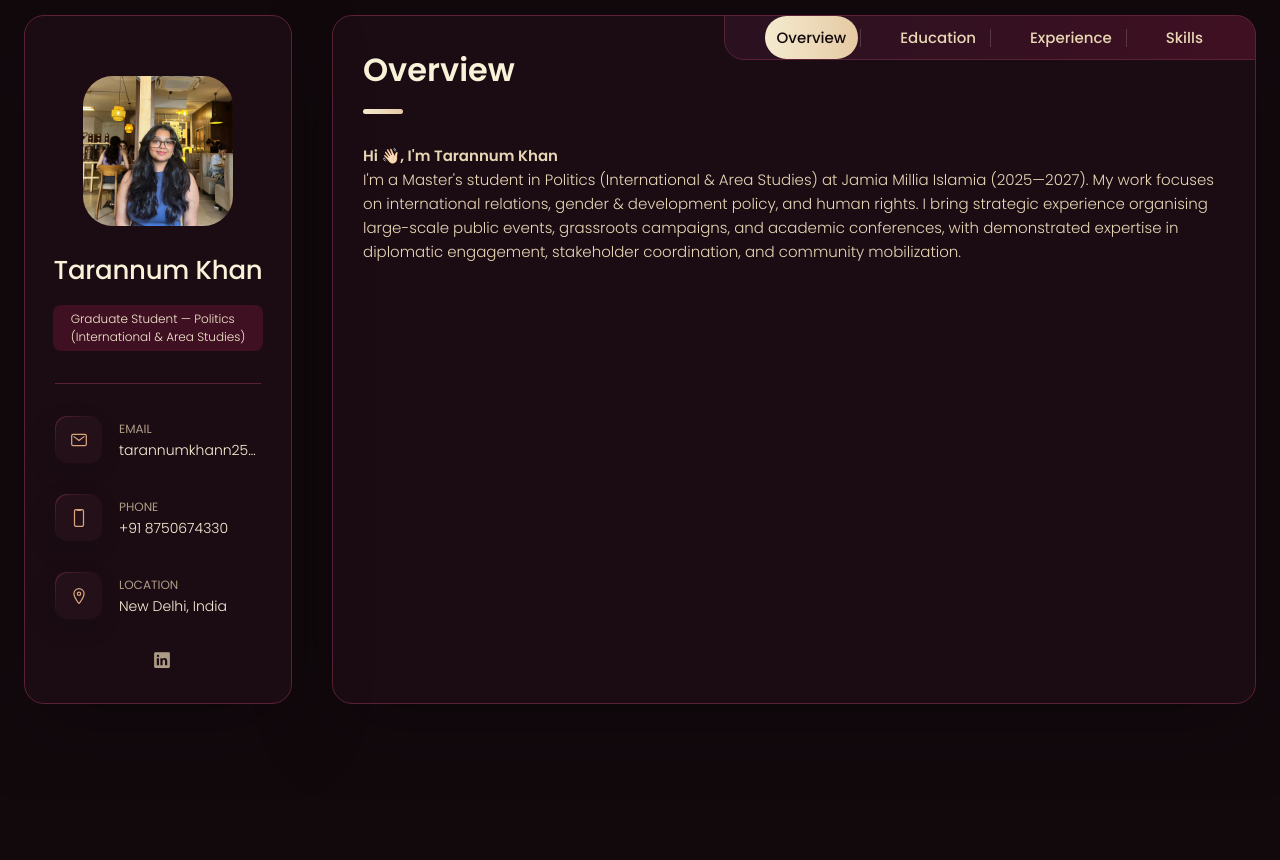
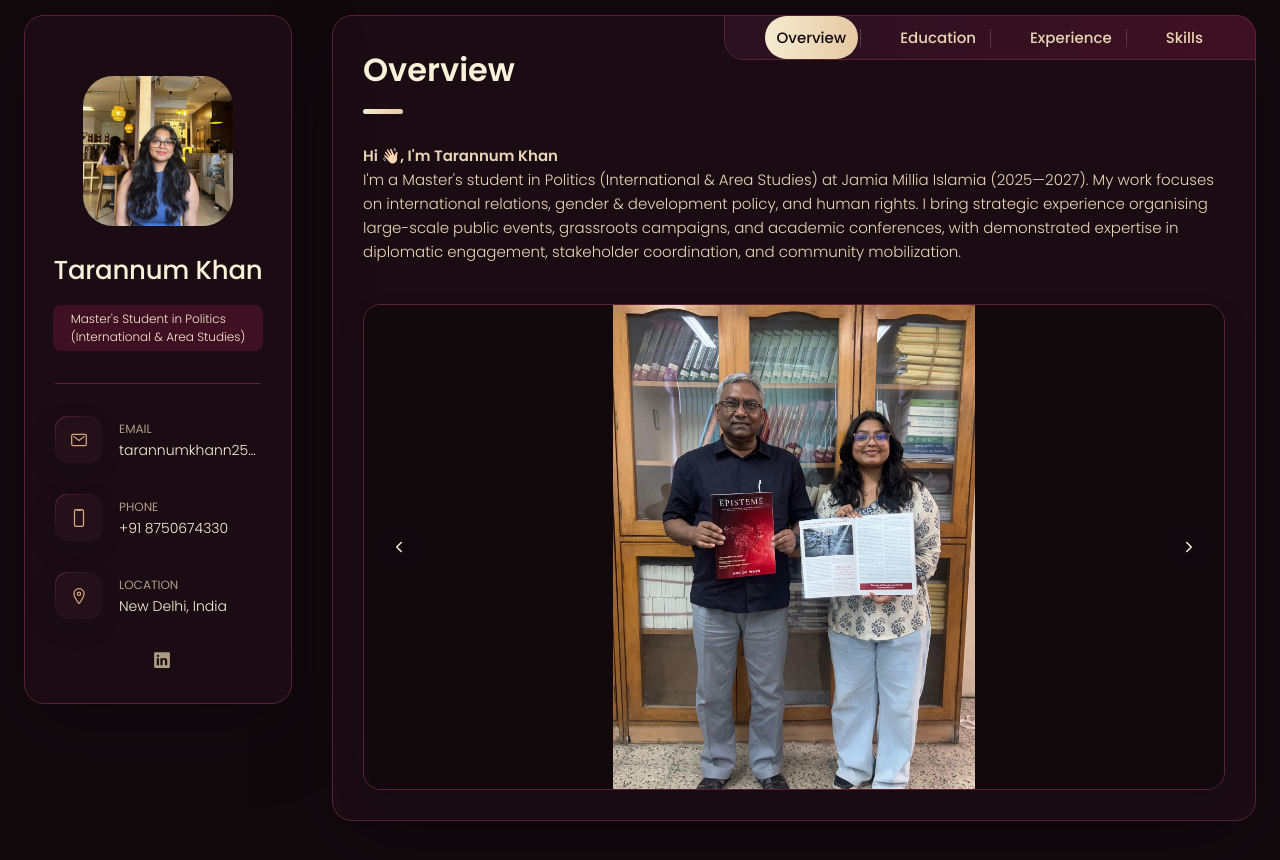
Before and after one commit to tarannumkhann25/tarannumkhann25.github.io, a plain HTML site: page index.html in a window 1280 px wide. Before the commit the page ends 800 px from the top, so only its background shows below. Drawn offline with nearby package versions, Linux system fonts and the light colour scheme.

Commit message:
added carousels

```diff
--- a/assets/css/style.css
+++ b/assets/css/style.css
@@ -540,6 +540,73 @@ main {
 
 .interests-text p { margin-bottom: 15px; }
 
+.overview-carousel {
+  margin-top: 18px;
+}
+
+.carousel-viewport {
+  position: relative;
+  overflow: hidden;
+  border-radius: 18px;
+  border: 1px solid var(--jet);
+  background: var(--bg-gradient-jet);
+  box-shadow: var(--shadow-2);
+}
+
+.carousel-track {
+  position: relative;
+  width: 100%;
+  aspect-ratio: 16 / 9;
+}
+
+.carousel-slide {
+  position: absolute;
+  inset: 0;
+  width: 100%;
+  height: 100%;
+  object-fit: contain;
+  object-position: center;
+  background: var(--smoky-black);
+  opacity: 0;
+  transition: opacity 0.6s ease;
+}
+
+.carousel-slide.active {
+  opacity: 1;
+}
+
+.carousel-control {
+  position: absolute;
+  top: 50%;
+  transform: translateY(-50%);
+  width: 46px;
+  height: 46px;
+  display: grid;
+  place-items: center;
+  background: rgba(18, 9, 13, 0.65);
+  color: var(--white-2);
+  border-radius: 50%;
+  z-index: 2;
+  transition: background var(--transition-2), transform var(--transition-2);
+}
+
+.carousel-control:hover,
+.carousel-control:focus-visible {
+  background: rgba(216, 165, 125, 0.92);
+  color: var(--smoky-black);
+  transform: translateY(-50%) scale(1.04);
+}
+
+.carousel-control.prev { left: 12px; }
+.carousel-control.next { right: 12px; }
+
+@media (max-width: 768px) {
+  .carousel-control {
+    width: 40px;
+    height: 40px;
+  }
+}
+
 
 
 /**
--- a/assets/js/main.js
+++ b/assets/js/main.js
@@ -152,6 +152,58 @@ window.addEventListener("DOMContentLoaded", function () {
     });
   });
 });
+
+// Overview carousel functionality
+const carousel = document.querySelector("[data-carousel]");
+if (carousel) {
+  const slides = Array.from(carousel.querySelectorAll("[data-carousel-slide]"));
+  const prevButton = carousel.querySelector("[data-carousel-prev]");
+  const nextButton = carousel.querySelector("[data-carousel-next]");
+  let currentIndex = 0;
+  let autoplayId;
+
+  const updateCarousel = function (index) {
+    currentIndex = (index + slides.length) % slides.length;
+
+    slides.forEach((slide, slideIndex) => {
+      slide.classList.toggle("active", slideIndex === currentIndex);
+    });
+  };
+
+  const startAutoplay = function () {
+    stopAutoplay();
+    autoplayId = window.setInterval(() => {
+      updateCarousel(currentIndex + 1);
+    }, 4000);
+  };
+
+  const stopAutoplay = function () {
+    if (autoplayId) {
+      window.clearInterval(autoplayId);
+      autoplayId = null;
+    }
+  };
+
+  if (prevButton && nextButton && slides.length > 1) {
+    prevButton.addEventListener("click", function () {
+      updateCarousel(currentIndex - 1);
+      startAutoplay();
+    });
+
+    nextButton.addEventListener("click", function () {
+      updateCarousel(currentIndex + 1);
+      startAutoplay();
+    });
+
+    carousel.addEventListener("mouseenter", stopAutoplay);
+    carousel.addEventListener("mouseleave", startAutoplay);
+  }
+
+  updateCarousel(0);
+  if (slides.length > 1) {
+    startAutoplay();
+  }
+}
 // --------------------------------------------------
 //  Service Worker Registration for Performance & Offline Support
 // --------------------------------------------------
--- a/index.html
+++ b/index.html
@@ -60,7 +60,7 @@
         <div class="info-content">
           <h1 class="name" title="Tarannum Khan">Tarannum Khan</h1>
 
-          <p class="title">Graduate Student — Politics<br>(International & Area Studies)</p>
+          <p class="title">Master's Student in Politics<br>(International & Area Studies)</p>
         </div>
 
         <button class="info_more-btn" data-sidebar-btn>
@@ -189,6 +189,23 @@
         <section class="interests-text">
           <h4 class="hero-title">Hi 👋🏻, I'm Tarannum Khan</h4>
           <p class="hero-subtitle">I'm a Master's student in Politics (International & Area Studies) at Jamia Millia Islamia (2025—2027). My work focuses on international relations, gender & development policy, and human rights. I bring strategic experience organising large-scale public events, grassroots campaigns, and academic conferences, with demonstrated expertise in diplomatic engagement, stakeholder coordination, and community mobilization.</p>
+        </section>
+
+        <section class="overview-carousel" data-carousel>
+          <div class="carousel-viewport">
+            <div class="carousel-track" data-carousel-track>
+              <img class="carousel-slide active" data-carousel-slide src="./assets/images/carousels/1carousel.jpeg" alt="Carousel image 1">
+              <img class="carousel-slide" data-carousel-slide src="./assets/images/carousels/2carousel.jpeg" alt="Carousel image 2">
+              <img class="carousel-slide" data-carousel-slide src="./assets/images/carousels/3carousel.jpeg" alt="Carousel image 3">
+              <img class="carousel-slide" data-carousel-slide src="./assets/images/carousels/4carousel.jpeg" alt="Carousel image 4">
+            </div>
+            <button class="carousel-control prev" data-carousel-prev aria-label="Previous image">
+              <ion-icon name="chevron-back-outline"></ion-icon>
+            </button>
+            <button class="carousel-control next" data-carousel-next aria-label="Next image">
+              <ion-icon name="chevron-forward-outline"></ion-icon>
+            </button>
+          </div>
         </section>
 
       </article>
```
Also changed, not shown: assets/images/carousels/1carousel.jpeg (added), assets/images/carousels/2carousel.jpeg (added), assets/images/carousels/3carousel.jpeg (added), assets/images/carousels/4carousel.jpeg (added).
